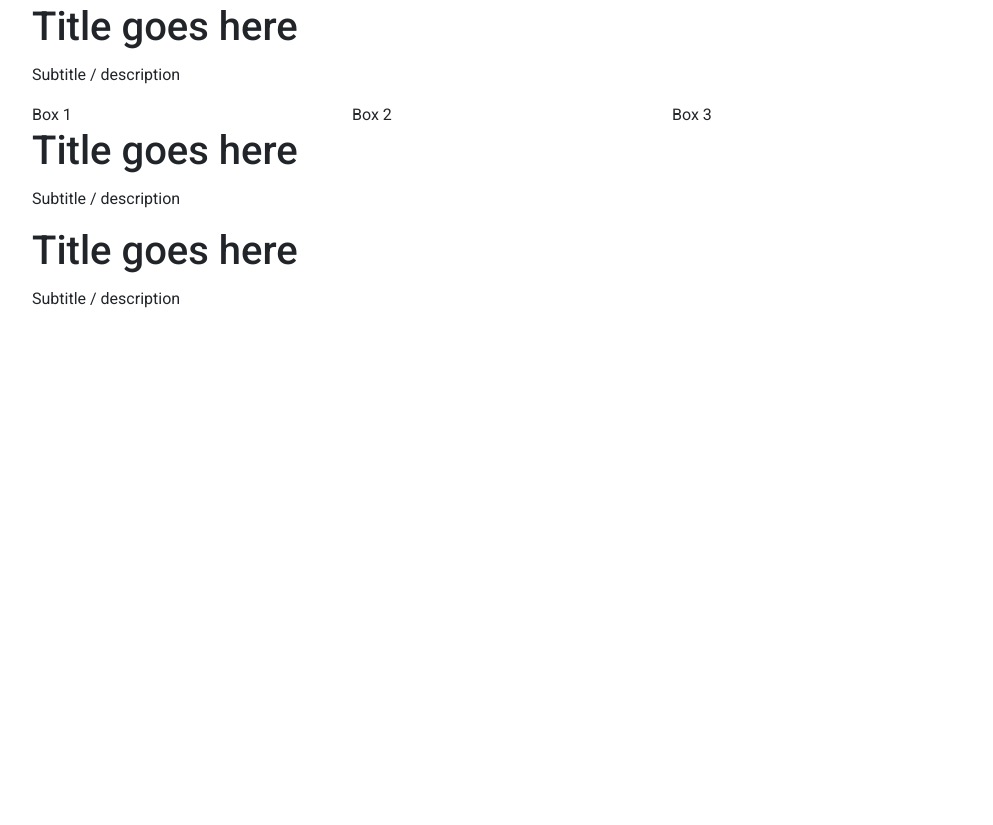
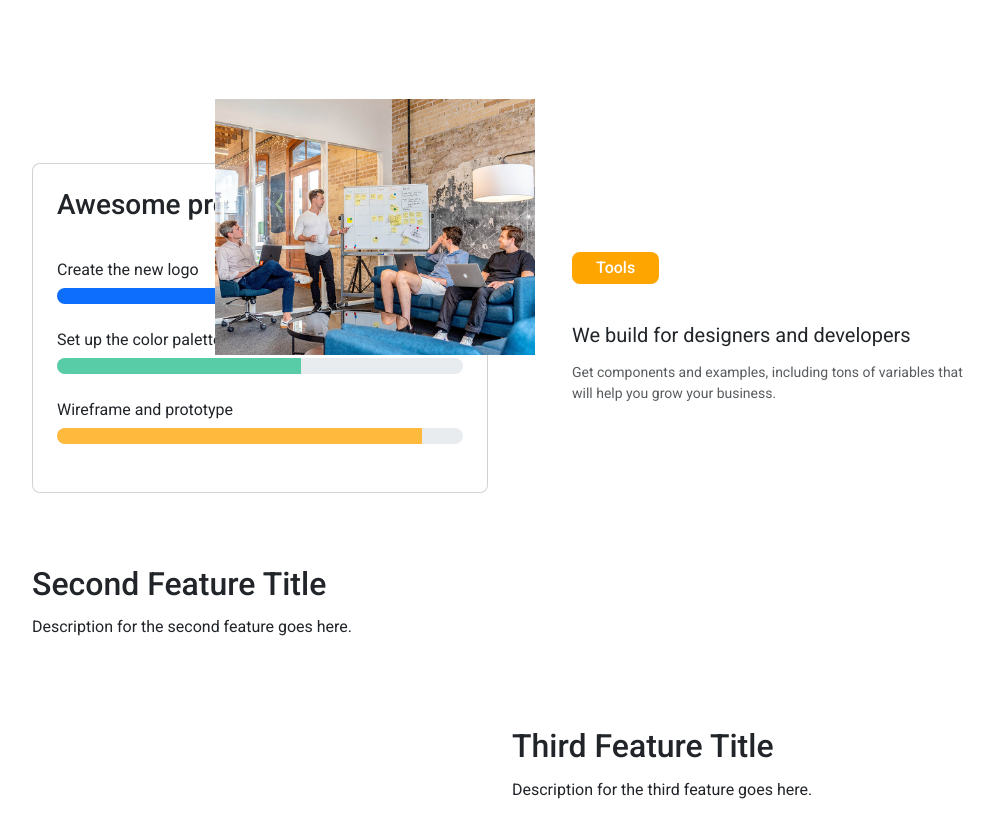
Before and after one commit to Akamya/odoo-design-exercice-elodielanglet, a website built with Vite: page index.html in a window 1280 px wide. Shown: the part 775-1600 px from the top of the page, without its empty margins (140-1133 px from the left). Before the commit the page ends 1102 px from the top, so only its background shows below. Built offline with nearby package versions, Linux system fonts and the light colour scheme.

Commit message:
feat: draft for intro row 1

```diff
--- a/index.html
+++ b/index.html
@@ -168,10 +168,81 @@
     <!-- Intro -->
     <section id="intro">
       <div class="container my-narrow-container">
-        <h1>Title goes here</h1>
-        <p>Subtitle / description</p>
+        <!-- Row 1 -->
+        <div class="row align-items-center mb-5">
+          <!-- Left column -->
+          <div class="col-md-6 d-flex flex-column align-items-center">
+            <div class="card p-3 w-100 intro-row1-container">
+              <img
+                src="img_01.jpg"
+                alt="4 people in a work meeting"
+                class="intro-row1-image-container"
+              />
+              <h3 class="mb-4">Awesome projects</h3>
+
+              <div class="mb-3">
+                <p class="mb-1">Create the new logo</p>
+                <div class="progress">
+                  <div class="progress-bar" style="width: 80%"></div>
+                </div>
+              </div>
+
+              <div class="mb-3">
+                <p class="mb-1">Set up the color palette</p>
+                <div class="progress">
+                  <div class="progress-bar bg-success" style="width: 60%"></div>
+                </div>
+              </div>
+
+              <div class="mb-3">
+                <p class="mb-1">Wireframe and prototype</p>
+                <div class="progress">
+                  <div class="progress-bar bg-warning" style="width: 90%"></div>
+                </div>
+              </div>
+            </div>
+          </div>
+
+          <!-- Right column -->
+          <div class="col-md-6 ps-5">
+            <h6
+              class="tools-title d-inline-block px-3 py-1 text-white rounded"
+              style="background-color: #ffa500"
+            >
+              Tools
+            </h6>
+            <p class="mt-3 mb-2 fs-5">We build for designers and developers</p>
+            <p class="text-muted small mb-0">
+              Get components and examples, including tons of variables that will
+              help you grow your business.
+            </p>
+          </div>
+        </div>
+
+        <!-- Row 2 -->
+        <div class="row align-items-center mb-5">
+          <div class="col-md-6 order-md-2">
+            <img src="" alt="" class="" />
+          </div>
+          <div class="col-md-6 order-md-1">
+            <h2>Second Feature Title</h2>
+            <p>Description for the second feature goes here.</p>
+          </div>
+        </div>
+
+        <!-- Row 3 -->
+        <div class="row align-items-center mb-5">
+          <div class="col-md-6">
+            <img src="" alt="" class="" />
+          </div>
+          <div class="col-md-6">
+            <h2>Third Feature Title</h2>
+            <p>Description for the third feature goes here.</p>
+          </div>
+        </div>
       </div>
     </section>
+
     <!-- Awards -->
     <section id="awards">
       <div class="container my-narrow-container">
--- a/src/main.scss
+++ b/src/main.scss
@@ -2,12 +2,14 @@
 @import "./bank-card";
 @import "bootstrap/scss/bootstrap";
 
+// General Settings
 .my-narrow-container {
   max-width: 60rem;
   margin-left: auto;
   margin-right: auto;
 }
 
+// Hero
 .header-hero {
   background-color: $bleu;
   clip-path: polygon(
@@ -21,4 +23,20 @@
     // bottom left
   );
   padding-bottom: 10rem;
+  margin-bottom: 10rem;
 }
+
+// Intro
+.intro-row1-container {
+  position: relative;
+  z-index: 0;
+}
+
+.intro-row1-image-container {
+  position: absolute;
+  width: 20rem;
+  height: auto;
+  z-index: 1;
+  top: -20%;
+  left: 40%;
+}
```
Also changed, not shown: public/img_01.jpg (added).
